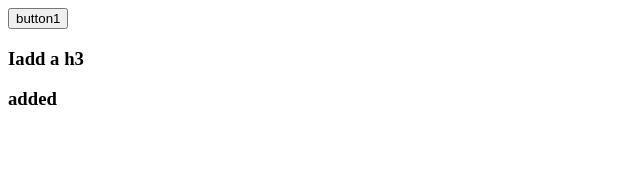
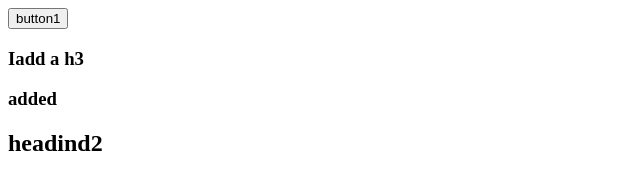
Before and after one commit to mrazanew5386-hub/hanzala-hanzala, a plain HTML site: page Albarto-Watch/hmtl.html in a window 1280 px wide. Shown: the whole page, without its empty margins (0-640 px from the left). Drawn offline with Linux system fonts and the light colour scheme.

Commit message:
adde the heading

```diff
--- a/Albarto-Watch/hmtl.html
+++ b/Albarto-Watch/hmtl.html
@@ -4,11 +4,11 @@
     <meta charset="UTF-8">
     <meta name="viewport" content="width=device-width, initial-scale=1.0">
     <title>Document</title>
-
 </head>
 <body>
     <button>button1</button>
      <h3>Iadd a h3</h3>
     <h3>added</h3>
+    <h2>headind2</h2>
 </body>
 </html>
```
